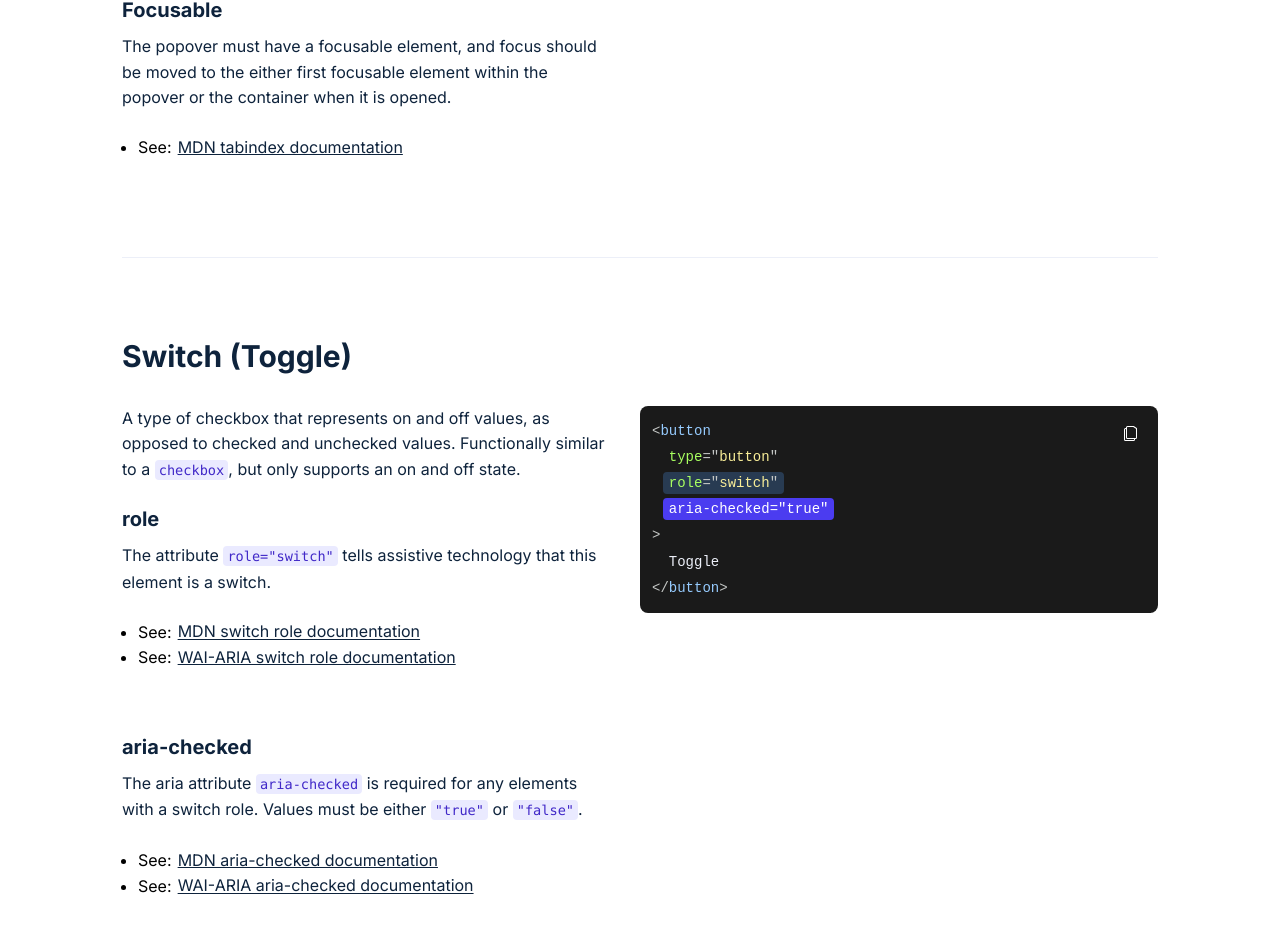
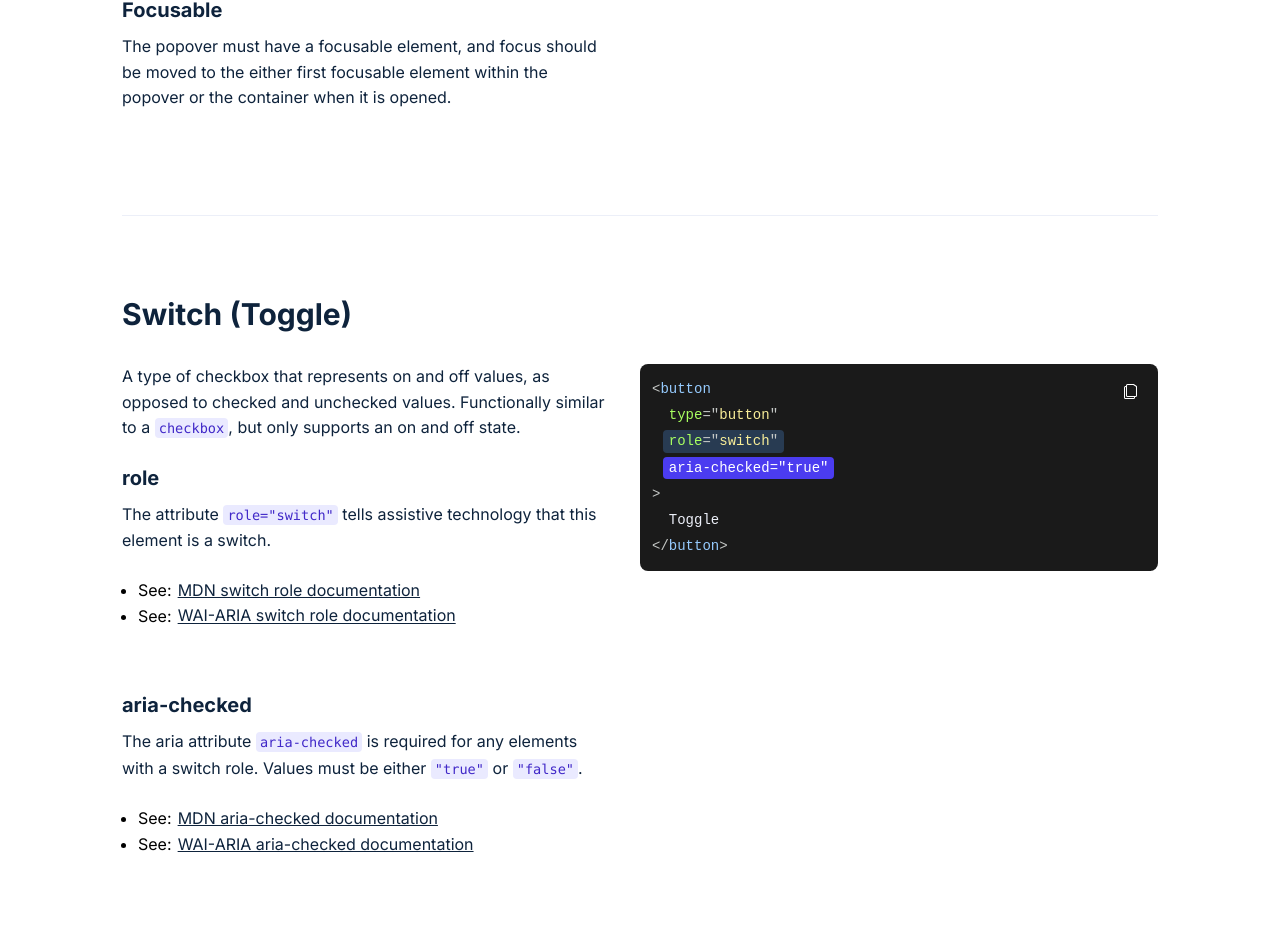
Before and after one commit to jonambas/a11y-html, a Next.js app: page / in a window 1280 px wide. Shown: the part 2933-3866 px from the top of the page. Built offline with nearby package versions, Linux system fonts and the light colour scheme.

Commit message:
feat: remove unclear tabindex content

```diff
--- a/content/Popover.tsx
+++ b/content/Popover.tsx
@@ -104,14 +104,6 @@ export const Popover: FC = () => {
           to the either first focusable element within the popover or the
           container when it is opened.
         </p>
-        <ul>
-          <li>
-            See:{' '}
-            <InlineLink href="https://developer.mozilla.org/en-US/docs/Web/HTML/Global_attributes/tabindex">
-              MDN tabindex documentation
-            </InlineLink>
-          </li>
-        </ul>
       </CodeSection>
     </CodeContainer>
   );
```
